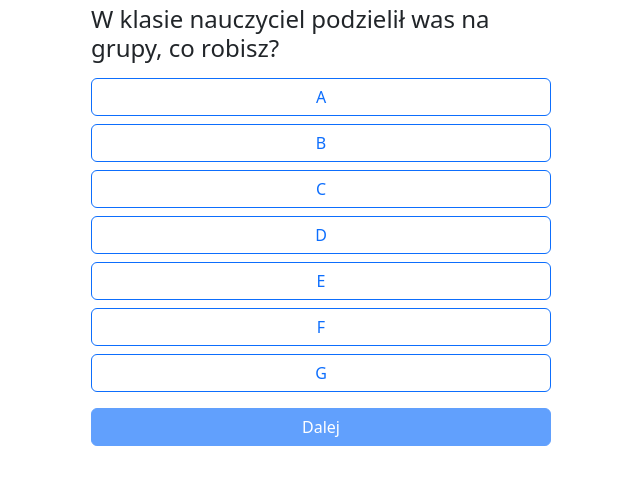
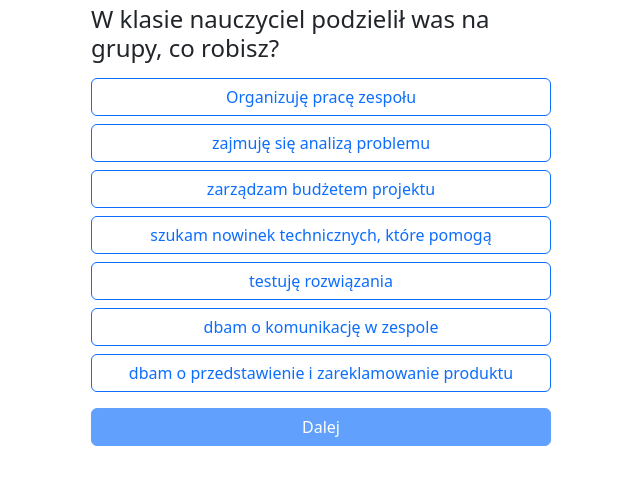
Before and after one commit to joakoz92/quiz, a plain HTML site: page quizprofile.html in a window 1280 px wide. Shown: the part 100-584 px from the top of the page, without its empty margins (319-959 px from the left). Drawn offline with nearby package versions, Linux system fonts and the light colour scheme.

Commit message:
Update quizprofile.html
answers

```diff
--- a/quizprofile.html
+++ b/quizprofile.html
@@ -19,12 +19,12 @@
     <div id="result" class="mt-4 text-center" style="display: none;"></div>
 
     <script>
-        const questions = [
-            { question: "W klasie nauczyciel podzielił was na grupy, co robisz?", options: ["A", "B", "C", "D", "E", "F", "G"] },
-            { question: "Masz do wyboru książkę, film i podcast. Który temat wybierasz?", options: ["A", "B", "C", "D", "E", "F", "G"] },
-            { question: "Masz wolny dzień, jak go spędzasz?", options: ["A", "B", "C", "D", "E", "F", "G"] },
-            { question: "Gdybyś miał firmę, czym by się zajmowała?", options: ["A", "B", "C", "D", "E", "F", "G"] },
-            { question: "Co sprawia Ci największą satysfakcję?", options: ["A", "B", "C", "D", "E", "F", "G"] }
+         const questions = [
+            { question: "W klasie nauczyciel podzielił was na grupy, co robisz?", options: ["Organizuję pracę zespołu", "zajmuję się analizą problemu", "zarządzam budżetem projektu", "szukam nowinek technicznych, które pomogą", "testuję rozwiązania", "dbam o komunikację w zespole", "dbam o przedstawienie i zareklamowanie produktu"] },
+            { question: "Jaki temat filmu wybierzesz?", options: ["o wielkich wojnach to jest to!", "Jak nauka ratuje życie?", "Jak zarobić pierwszy milion?", "Jak sztuczna inteligencja zmienia świat?", "Budowa mostów i wielkie konstrukcje", "Jak sprzedać każdą rzecz?", "Jak nauczyć się nowego języka w 3 miesiące?"] },
+            { question: "Masz wolny dzień, jak go spędzasz?", options: ["czytam książkę o historii", "rozwiązuję zagadki logiczne", "Przeglądam ceny, analizuję rynek.", "tworzę coś na komputerze", "majsterkuję, składam modele", "spotykam się z ludźmi", "oglądam filmy w oryginalnym języku"] },
+            { question: "Gdybyś miał firmę, czym by się zajmowała?", options: ["organizowaniem eventów kulturalnych", "tworzyłaby nowoczesne leki", "inwestycjami", "tworzyłaby gry, lub strony internetowe", "budowanie domów, projektowanie przestrzeni", "sprzedaż produktów", "szkoła językowa, lub turystyczna"] },
+            { question: "Co sprawia Ci największą satysfakcję?", options: ["interpretacja i analiza tekstów", "udany eksperyment chemiczny, biologiczny", "organizowanie budżetu", "kodowanie, składanie komputerów i sieci", "widok własnego ukończonego projektu", "powiększanie grona znajomych", "wycieczki zagraniczne"] }
         ];
 
         const careerPaths = {
```
